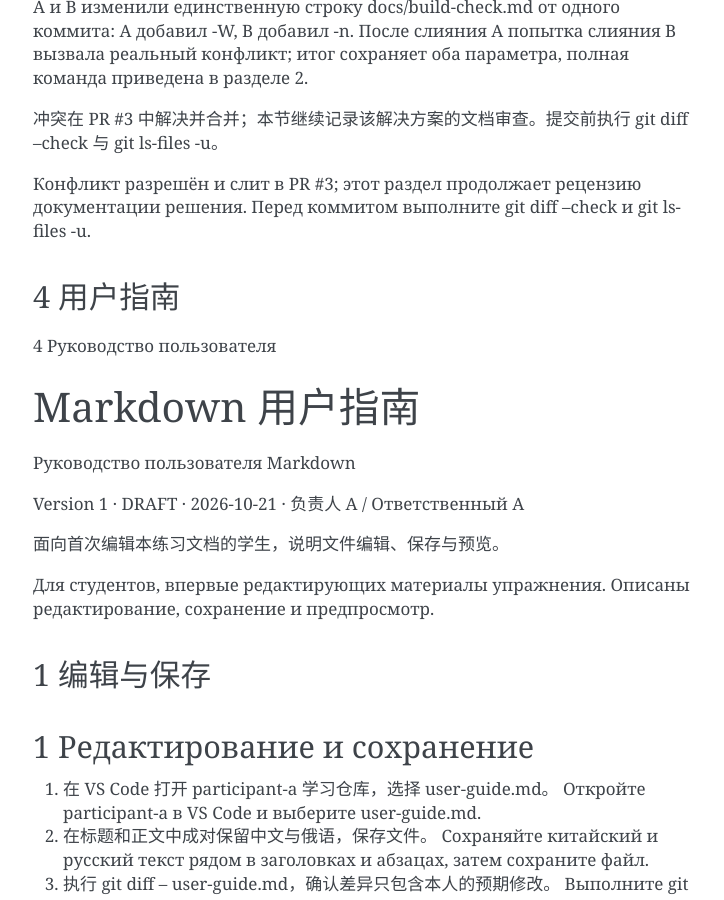
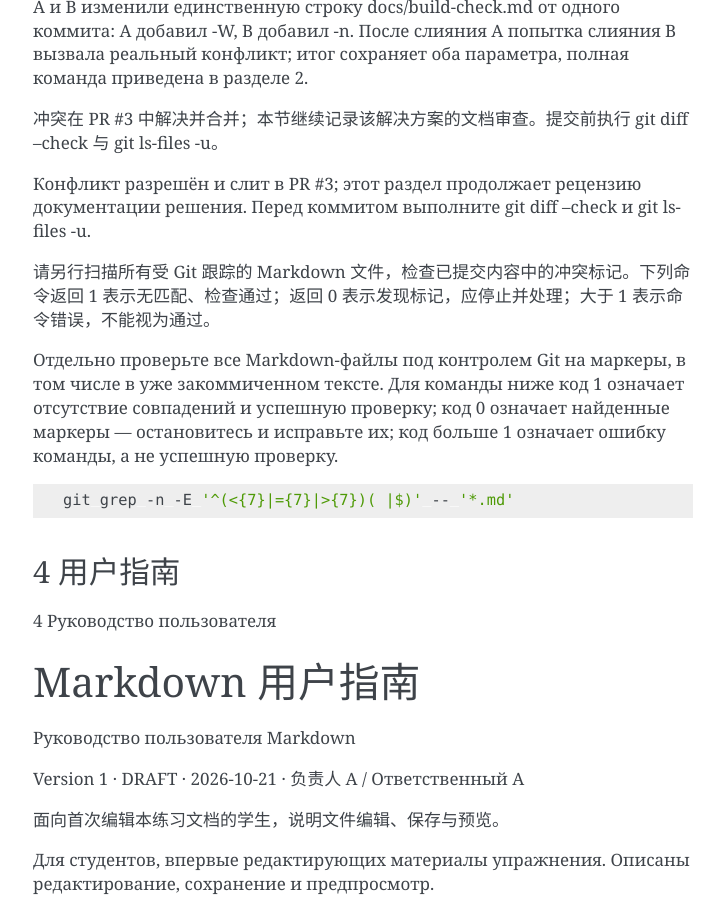
Before and after one commit to Zhi-Arman/studyspace-git-practice, a Sphinx documentation site: the page built from docs/index.md, in a window 1280 px wide and 900 px high, scrolled down 1094 px. Shown: the whole window, without its empty margins (387-1111 px from the left). Built offline with Sphinx 7.4.7, drawn with Linux system fonts in a browser that asks for light colours.

Commit message:
docs: add explicit marker scan requested in review

````diff
--- a/docs/index.md
+++ b/docs/index.md
@@ -43,6 +43,14 @@
 
 Конфликт разрешён и слит в PR #3; этот раздел продолжает рецензию документации решения. Перед коммитом выполните git diff --check и git ls-files -u.
 
+请另行扫描所有受 Git 跟踪的 Markdown 文件，检查已提交内容中的冲突标记。下列命令返回 1 表示无匹配、检查通过；返回 0 表示发现标记，应停止并处理；大于 1 表示命令错误，不能视为通过。
+
+Отдельно проверьте все Markdown-файлы под контролем Git на маркеры, в том числе в уже закоммиченном тексте. Для команды ниже код 1 означает отсутствие совпадений и успешную проверку; код 0 означает найденные маркеры — остановитесь и исправьте их; код больше 1 означает ошибку команды, а не успешную проверку.
+
+```bash
+git grep -n -E '^(<{7}|={7}|>{7})( |$)' -- '*.md'
+```
+
 ## 4 用户指南
 
 4 Руководство пользователя
````
